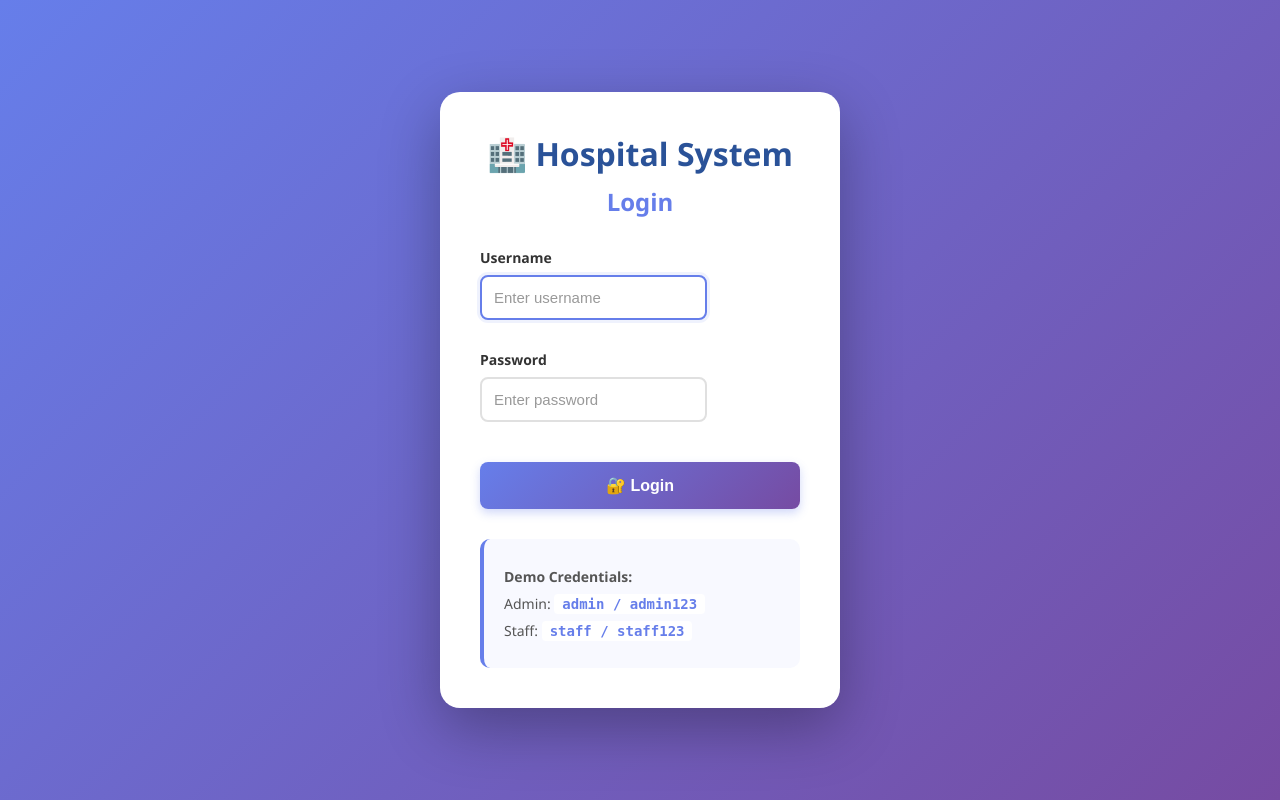
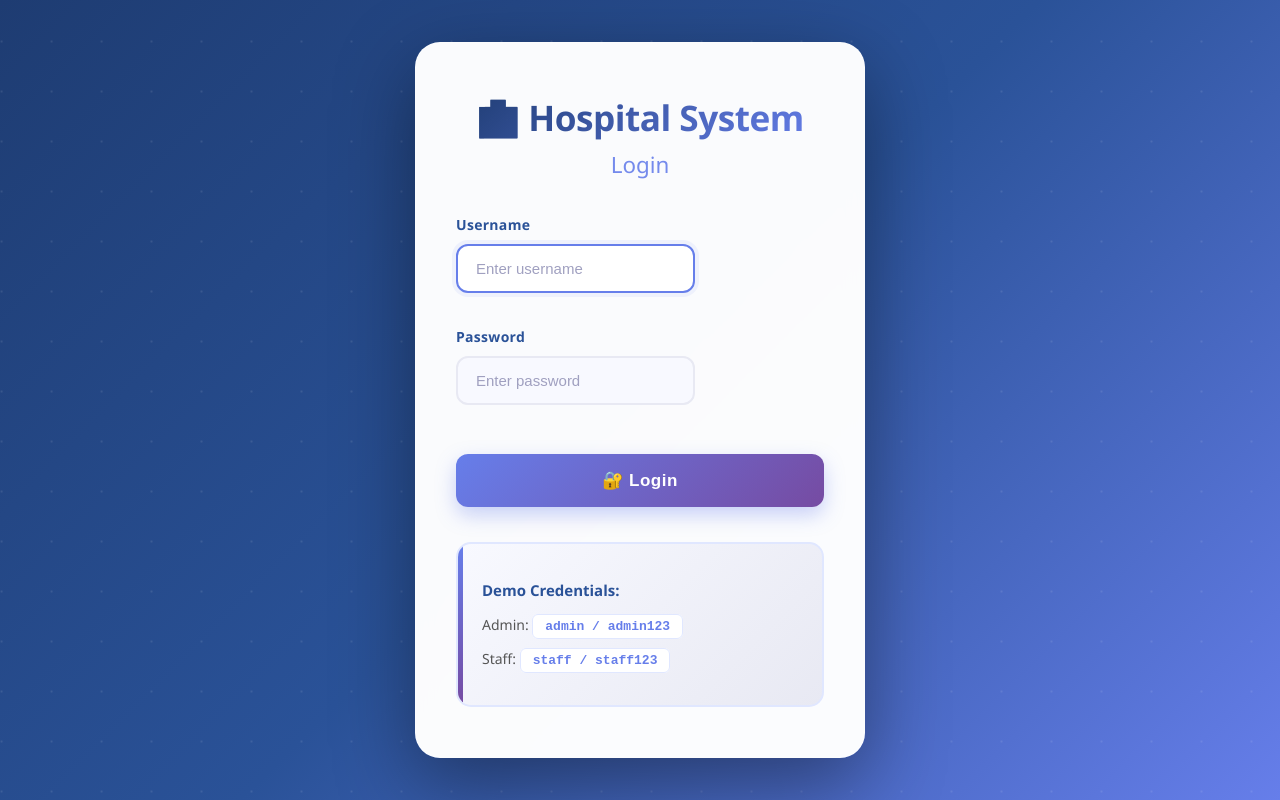
Before and after one commit to prakashrajsevugan/hospital, a Flask app: page /login in a window 1280 px wide. Run offline with Flask 3, Linux system fonts and the light colour scheme.

Commit message:
Enhance login page UI with modern gradient design and animations

```diff
--- a/static/style.css
+++ b/static/style.css
@@ -776,99 +776,206 @@ footer p {
     display: flex;
     justify-content: center;
     align-items: center;
-    background: linear-gradient(135deg, #667eea 0%, #764ba2 100%);
+    background: linear-gradient(135deg, #1e3c72 0%, #2a5298 50%, #667eea 100%);
     padding: 20px;
+    position: relative;
+    overflow: hidden;
+}
+
+.login-container::before {
+    content: '';
+    position: absolute;
+    width: 200%;
+    height: 200%;
+    background: radial-gradient(circle, rgba(255,255,255,0.1) 1px, transparent 1px);
+    background-size: 50px 50px;
+    animation: backgroundMove 20s linear infinite;
+}
+
+@keyframes backgroundMove {
+    0% { transform: translate(0, 0); }
+    100% { transform: translate(50px, 50px); }
 }
 
 .login-card {
-    background: white;
-    padding: 40px;
-    border-radius: 20px;
-    box-shadow: 0 20px 60px rgba(0,0,0,0.3);
-    max-width: 400px;
+    background: rgba(255, 255, 255, 0.98);
+    padding: 50px 40px;
+    border-radius: 25px;
+    box-shadow: 0 25px 80px rgba(0,0,0,0.4);
+    max-width: 450px;
     width: 100%;
-    animation: fadeIn 0.5s ease;
+    animation: slideUp 0.6s ease;
+    position: relative;
+    z-index: 1;
+    backdrop-filter: blur(10px);
+    border: 1px solid rgba(255, 255, 255, 0.2);
+}
+
+@keyframes slideUp {
+    from {
+        opacity: 0;
+        transform: translateY(30px);
+    }
+    to {
+        opacity: 1;
+        transform: translateY(0);
+    }
 }
 
 .login-card h1 {
     text-align: center;
-    color: #2a5298;
-    margin-bottom: 10px;
-    font-size: 2em;
+    background: linear-gradient(135deg, #1e3c72 0%, #667eea 100%);
+    -webkit-background-clip: text;
+    -webkit-text-fill-color: transparent;
+    background-clip: text;
+    margin-bottom: 8px;
+    font-size: 2.2em;
+    font-weight: 700;
+    letter-spacing: -0.5px;
 }
 
 .login-card h2 {
     text-align: center;
     color: #667eea;
-    margin-bottom: 30px;
-    font-size: 1.5em;
+    margin-bottom: 35px;
+    font-size: 1.4em;
+    font-weight: 500;
+    opacity: 0.9;
 }
 
 .form-group {
-    margin-bottom: 20px;
+    margin-bottom: 24px;
+    position: relative;
 }
 
 .form-group label {
     display: block;
-    margin-bottom: 8px;
-    color: #333;
+    margin-bottom: 10px;
+    color: #2a5298;
     font-weight: 600;
     font-size: 14px;
+    letter-spacing: 0.3px;
 }
 
 .form-group input {
     width: 100%;
-    padding: 12px;
-    border: 2px solid #e0e0e0;
-    border-radius: 8px;
+    padding: 14px 18px;
+    border: 2px solid #e8e9f3;
+    border-radius: 12px;
     font-size: 15px;
     transition: all 0.3s ease;
+    background: #f8f9ff;
 }
 
 .form-group input:focus {
     outline: none;
     border-color: #667eea;
-    box-shadow: 0 0 0 3px rgba(102, 126, 234, 0.1);
+    box-shadow: 0 0 0 4px rgba(102, 126, 234, 0.08);
+    background: white;
+}
+
+.form-group input::placeholder {
+    color: #a0a0c0;
 }
 
 .login-btn {
     width: 100%;
-    padding: 14px;
+    padding: 16px;
     background: linear-gradient(135deg, #667eea 0%, #764ba2 100%);
     color: white;
     border: none;
-    border-radius: 8px;
-    font-size: 16px;
+    border-radius: 12px;
+    font-size: 17px;
     font-weight: 600;
     cursor: pointer;
     transition: all 0.3s ease;
-    margin-top: 10px;
+    margin-top: 15px;
+    box-shadow: 0 8px 20px rgba(102, 126, 234, 0.35);
+    letter-spacing: 0.5px;
 }
 
-.login-btn:hover {
-    transform: translateY(-2px);
-    box-shadow: 0 8px 20px rgba(102, 126, 234, 0.4);
+@media (hover: hover) and (pointer: fine) {
+    .login-btn:hover {
+        transform: translateY(-3px);
+        box-shadow: 0 12px 30px rgba(102, 126, 234, 0.5);
+    }
+}
+
+.login-btn:active {
+    transform: translateY(-1px);
 }
 
 .demo-credentials {
-    margin-top: 30px;
-    padding: 20px;
-    background: #f8f9ff;
-    border-radius: 10px;
-    border-left: 4px solid #667eea;
+    margin-top: 35px;
+    padding: 24px;
+    background: linear-gradient(135deg, #f8f9ff 0%, #e8e9f3 100%);
+    border-radius: 15px;
+    border: 2px solid #e0e7ff;
+    position: relative;
+    overflow: hidden;
+}
+
+.demo-credentials::before {
+    content: '';
+    position: absolute;
+    left: 0;
+    top: 0;
+    bottom: 0;
+    width: 5px;
+    background: linear-gradient(180deg, #667eea 0%, #764ba2 100%);
 }
 
 .demo-credentials p {
-    margin: 8px 0;
+    margin: 10px 0;
     font-size: 14px;
     color: #555;
+    line-height: 1.6;
+}
+
+.demo-credentials p:first-child {
+    font-weight: 700;
+    color: #2a5298;
+    font-size: 15px;
+    margin-bottom: 12px;
 }
 
 .demo-credentials code {
     background: white;
-    padding: 2px 8px;
-    border-radius: 4px;
-    font-family: monospace;
+    padding: 4px 12px;
+    border-radius: 6px;
+    font-family: 'Courier New', monospace;
     color: #667eea;
     font-weight: 600;
+    border: 1px solid #e0e7ff;
+    font-size: 13px;
 }
+
+/* Mobile Responsive for Login */
+@media (max-width: 480px) {
+    .login-card {
+        padding: 40px 30px;
+        border-radius: 20px;
+    }
+
+    .login-card h1 {
+        font-size: 1.8em;
+    }
+
+    .login-card h2 {
+        font-size: 1.2em;
+    }
+
+    .form-group input {
+        padding: 12px 16px;
+        font-size: 16px;
+    }
+
+    .login-btn {
+        padding: 14px;
+        font-size: 16px;
+    }
+
+    .demo-credentials {
+        padding: 20px;
+    }
+}
```
